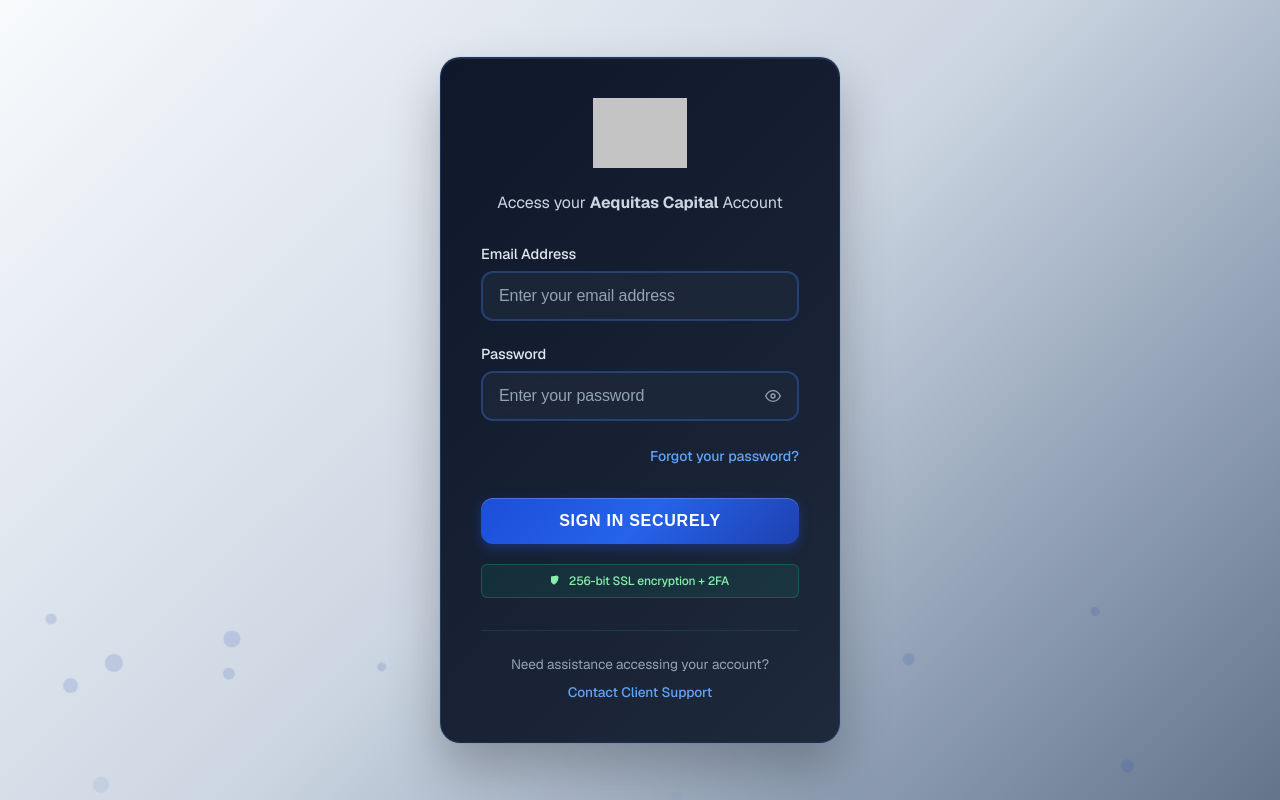
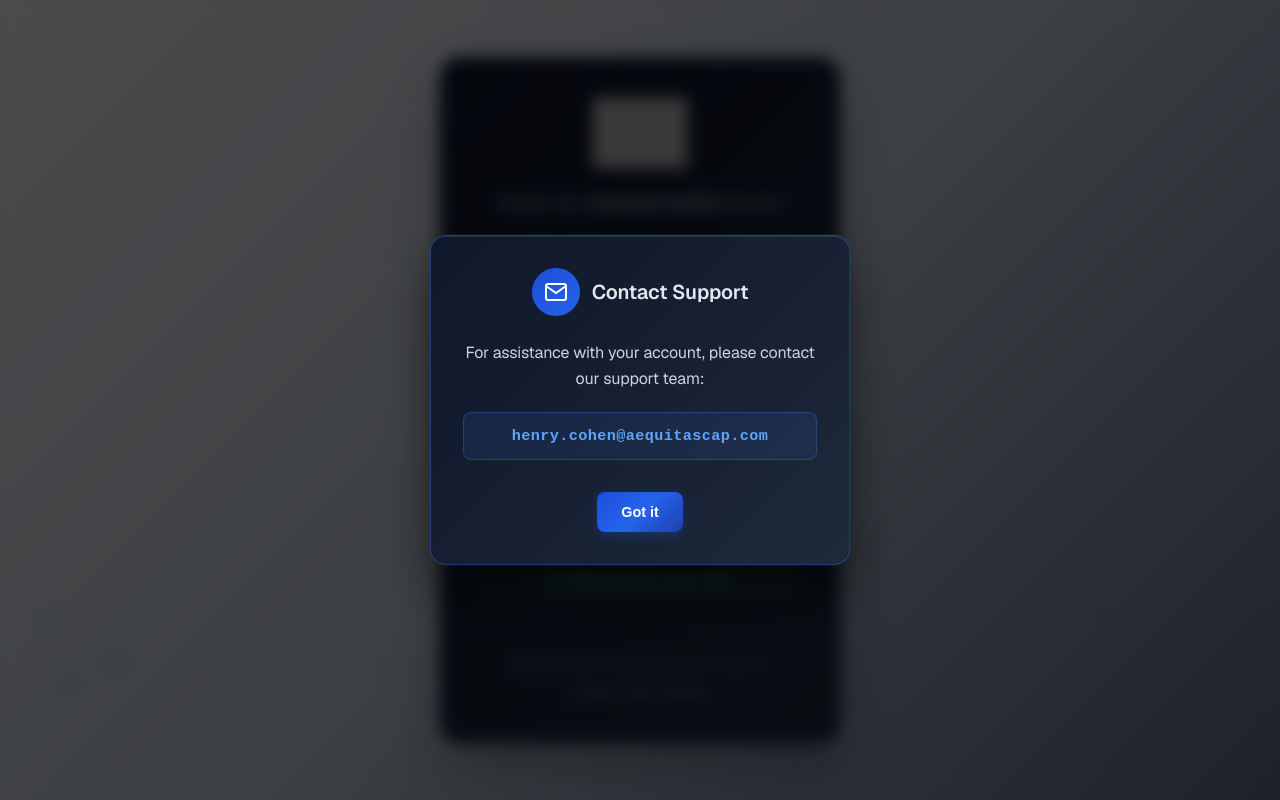
Before and after one commit to Traderyo93/Aequitasdash, a website: page login.html in a window 1280 px wide. Both pictures are taken after a click on the link "Contact Client Support". Drawn offline with nearby package versions, Linux system fonts and the light colour scheme; grey boxes are pictures that could not be loaded.

Commit message:
Update login.html

```diff
--- a/login.html
+++ b/login.html
@@ -219,6 +219,7 @@
             text-decoration: none;
             transition: all 0.2s ease;
             letter-spacing: -0.005em;
+            cursor: pointer;
         }
 
         .forgot-password a:hover {
@@ -350,6 +351,7 @@
             font-size: 0.875rem;
             text-decoration: none;
             transition: all 0.2s ease;
+            cursor: pointer;
         }
 
         .backup-code-link a:hover {
@@ -414,6 +416,7 @@
             letter-spacing: -0.005em;
             transition: all 0.2s ease;
             font-size: 0.85rem;
+            cursor: pointer;
         }
 
         .support-link:hover {
@@ -435,6 +438,140 @@
             color: #86efac;
             font-size: 0.75rem;
             font-weight: 500;
+        }
+
+        /* Custom Modal Styles */
+        .modal-overlay {
+            position: fixed;
+            top: 0;
+            left: 0;
+            width: 100%;
+            height: 100%;
+            background: rgba(0, 0, 0, 0.7);
+            backdrop-filter: blur(8px);
+            display: none;
+            align-items: center;
+            justify-content: center;
+            z-index: 1000;
+            animation: fadeInOverlay 0.3s ease-out;
+        }
+
+        .modal-overlay.active {
+            display: flex;
+        }
+
+        @keyframes fadeInOverlay {
+            from {
+                opacity: 0;
+            }
+            to {
+                opacity: 1;
+            }
+        }
+
+        .modal-content {
+            background: linear-gradient(135deg, var(--navy-primary) 0%, var(--navy-secondary) 100%);
+            border: 1px solid rgba(59, 130, 246, 0.3);
+            border-radius: 1rem;
+            padding: 2rem;
+            max-width: 420px;
+            width: 90%;
+            box-shadow:
+                0 25px 50px rgba(0, 0, 0, 0.4),
+                0 0 0 1px rgba(59, 130, 246, 0.1),
+                inset 0 1px 0 rgba(255, 255, 255, 0.1);
+            animation: slideInModal 0.4s ease-out;
+            position: relative;
+        }
+
+        @keyframes slideInModal {
+            from {
+                opacity: 0;
+                transform: translateY(-20px) scale(0.95);
+            }
+            to {
+                opacity: 1;
+                transform: translateY(0) scale(1);
+            }
+        }
+
+        .modal-header {
+            display: flex;
+            align-items: center;
+            justify-content: center;
+            margin-bottom: 1.5rem;
+            gap: 0.75rem;
+        }
+
+        .modal-icon {
+            width: 48px;
+            height: 48px;
+            background: linear-gradient(135deg, #1d4ed8, #2563eb);
+            border-radius: 50%;
+            display: flex;
+            align-items: center;
+            justify-content: center;
+            color: white;
+            font-size: 1.5rem;
+        }
+
+        .modal-title {
+            color: #e2e8f0;
+            font-size: 1.25rem;
+            font-weight: 600;
+            margin: 0;
+        }
+
+        .modal-body {
+            text-align: center;
+            margin-bottom: 2rem;
+        }
+
+        .modal-message {
+            color: #cbd5e1;
+            font-size: 1rem;
+            line-height: 1.6;
+            margin-bottom: 1.25rem;
+        }
+
+        .modal-email {
+            background: rgba(59, 130, 246, 0.1);
+            border: 1px solid rgba(59, 130, 246, 0.3);
+            border-radius: 0.5rem;
+            padding: 0.875rem 1rem;
+            color: #60a5fa;
+            font-weight: 600;
+            font-family: 'Courier New', monospace;
+            font-size: 0.95rem;
+            word-break: break-all;
+            letter-spacing: 0.025em;
+        }
+
+        .modal-footer {
+            display: flex;
+            justify-content: center;
+        }
+
+        .modal-close-btn {
+            background: linear-gradient(135deg, #1d4ed8 0%, #2563eb 50%, #1e40af 100%);
+            border: none;
+            border-radius: 0.5rem;
+            color: white;
+            font-weight: 600;
+            font-size: 0.9rem;
+            padding: 0.75rem 1.5rem;
+            cursor: pointer;
+            transition: all 0.2s ease;
+            box-shadow: 0 4px 12px rgba(29, 78, 216, 0.3);
+        }
+
+        .modal-close-btn:hover {
+            transform: translateY(-1px);
+            box-shadow: 0 6px 16px rgba(29, 78, 216, 0.4);
+        }
+
+        .modal-close-btn:active {
+            transform: translateY(0);
         }
 
         /* Responsive Design */
@@ -459,6 +596,21 @@
             .login-btn {
                 padding: 0.75rem 1rem;
                 font-size: 0.9rem;
+            }
+
+            .modal-content {
+                padding: 1.5rem;
+                max-width: 95%;
+            }
+
+            .modal-title {
+                font-size: 1.1rem;
+            }
+
+            .modal-icon {
+                width: 40px;
+                height: 40px;
+                font-size: 1.25rem;
             }
         }
     </style>
@@ -549,7 +701,35 @@
 
         <div class="login-footer">
             <p>Need assistance accessing your account?</p>
-            <a href="#" class="support-link">Contact Client Support</a>
+            <a href="#" class="support-link" onclick="showContactSupport()">Contact Client Support</a>
+        </div>
+    </div>
+
+    <!-- Custom Modal -->
+    <div class="modal-overlay" id="customModal">
+        <div class="modal-content">
+            <div class="modal-header">
+                <div class="modal-icon">
+                    <svg width="24" height="24" viewBox="0 0 24 24" fill="none" stroke="currentColor" stroke-width="2">
+                        <path d="M4 4h16c1.1 0 2 .9 2 2v12c0 1.1-.9 2-2 2H4c-1.1 0-2-.9-2-2V6c0-1.1.9-2 2-2z"></path>
+                        <polyline points="22,6 12,13 2,6"></polyline>
+                    </svg>
+                </div>
+                <h3 class="modal-title" id="modalTitle">Contact Support</h3>
+            </div>
+            <div class="modal-body">
+                <p class="modal-message" id="modalMessage">
+                    For assistance with your account, please contact our support team:
+                </p>
+                <div class="modal-email">
+                    henry.cohen@aequitascap.com
+                </div>
+            </div>
+            <div class="modal-footer">
+                <button class="modal-close-btn" onclick="closeModal()">
+                    Got it
+                </button>
+            </div>
         </div>
     </div>
 
@@ -580,6 +760,39 @@
         document.addEventListener('DOMContentLoaded', createParticles);
         createParticles();
 
+        // Custom Modal Functions
+        function showModal(title, message) {
+            document.getElementById('modalTitle').textContent = title;
+            document.getElementById('modalMessage').textContent = message;
+            document.getElementById('customModal').classList.add('active');
+        }
+
+        function closeModal() {
+            document.getElementById('customModal').classList.remove('active');
+        }
+
+        function showForgotPassword() {
+            showModal('Reset Password', 'For password reset assistance, please contact our support team:');
+        }
+
+        function showContactSupport() {
+            showModal('Contact Support', 'For assistance with your account, please contact our support team:');
+        }
+
+        // Close modal when clicking outside
+        document.getElementById('customModal').addEventListener('click', function(e) {
+            if (e.target === this) {
+                closeModal();
+            }
+        });
+
+        // Close modal with Escape key
+        document.addEventListener('keydown', function(e) {
+            if (e.key === 'Escape') {
+                closeModal();
+            }
+        });
+
         // Password visibility toggle
         function togglePasswordVisibility() {
             const passwordInput = document.getElementById('password');
@@ -591,23 +804,6 @@
             } else {
                 passwordInput.type = 'password';
                 toggleBtn.innerHTML = '<path d="M1 12s4-8 11-8 11 8 11 8-4 8-11 8-11-8-11-8z"></path><circle cx="12" cy="12" r="3"></circle>';
-            }
-        }
-
-        function showForgotPassword() {
-            const email = document.getElementById('email').value;
-
-            if (email) {
-                if (confirm(`Send password reset instructions to ${email}?`)) {
-                    alert('Password reset instructions have been sent to your email.');
-                }
-            } else {
-                const resetEmail = prompt('Please enter your email address:');
-                if (resetEmail && validateEmail(resetEmail)) {
-                    alert('Password reset instructions have been sent to your email.');
-                } else if (resetEmail) {
-                    alert('Please enter a valid email address.');
-                }
             }
         }
 
```
